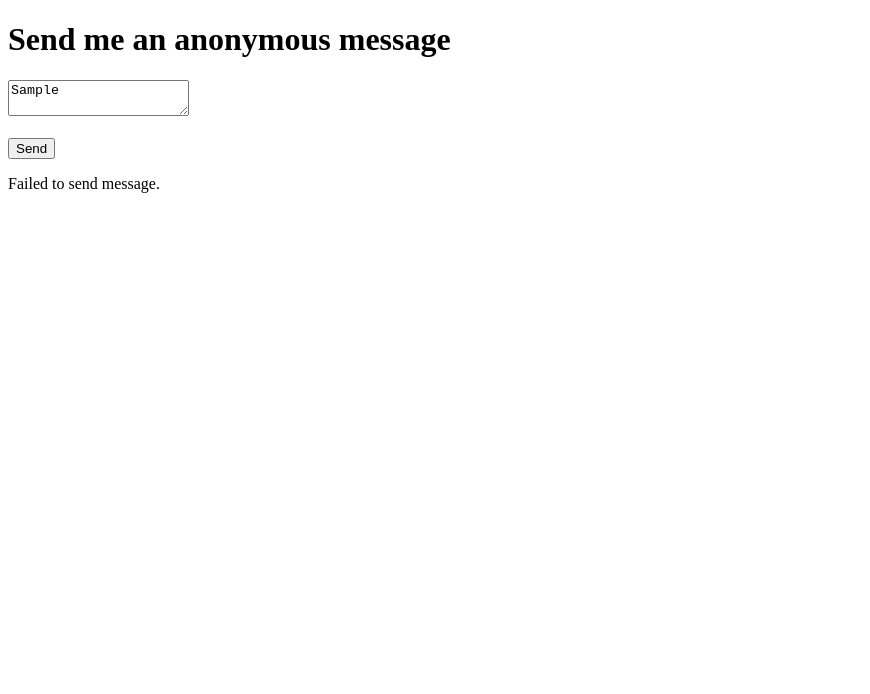
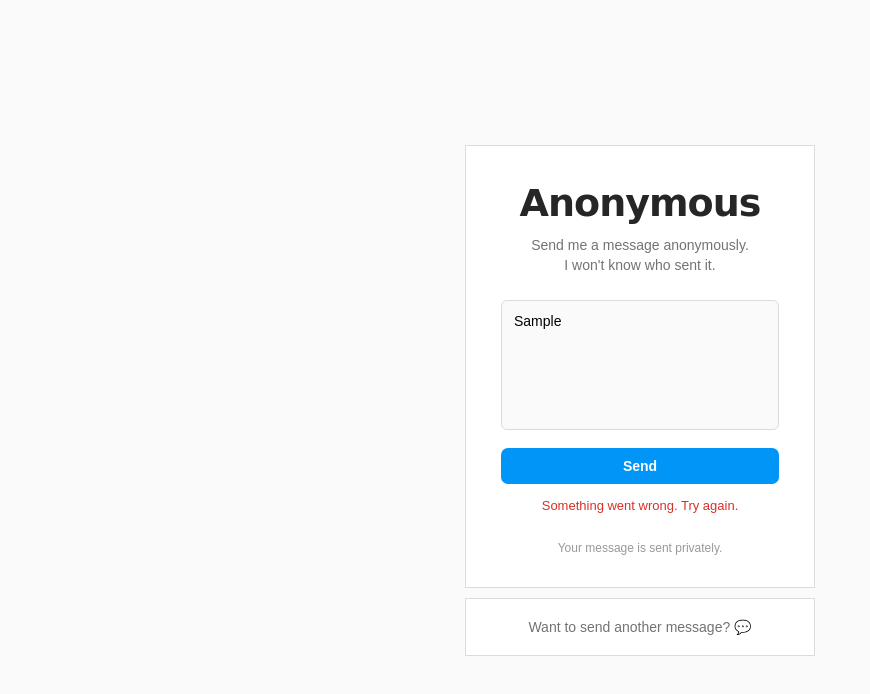
Before and after one commit to gourab-rabidas-1807/Anonymous-, a website: page index.html in a window 1280 px wide. Both pictures are taken after typing "Sample" into the empty fields and a click on the button "Send". Shown: the whole page, without its empty margins (0-870 px from the left). Drawn offline with Linux system fonts and the light colour scheme; no server answers.

Commit message:
Add files via upload

```diff
--- a/index.html
+++ b/index.html
@@ -3,33 +3,202 @@
 <head>
   <meta charset="UTF-8">
   <meta name="viewport" content="width=device-width, initial-scale=1.0">
+
   <title>Anonymous Message</title>
+
+  <style>
+    * {
+      box-sizing: border-box;
+    }
+
+    body {
+      margin: 0;
+      min-height: 100vh;
+      background: #fafafa;
+      font-family: Arial, Helvetica, sans-serif;
+      display: flex;
+      justify-content: center;
+      align-items: center;
+      color: #262626;
+    }
+
+    .container {
+      width: 100%;
+      max-width: 390px;
+      padding: 20px;
+    }
+
+    .card {
+      background: white;
+      border: 1px solid #dbdbdb;
+      padding: 35px 35px 30px;
+      text-align: center;
+    }
+
+    .logo {
+      font-family: cursive;
+      font-size: 38px;
+      font-weight: bold;
+      margin-bottom: 10px;
+      letter-spacing: -1px;
+    }
+
+    .subtitle {
+      color: #737373;
+      font-size: 14px;
+      line-height: 20px;
+      margin-bottom: 25px;
+    }
+
+    textarea {
+      width: 100%;
+      height: 130px;
+      resize: none;
+      border: 1px solid #dbdbdb;
+      border-radius: 6px;
+      background: #fafafa;
+      padding: 12px;
+      font-size: 14px;
+      outline: none;
+      font-family: Arial, Helvetica, sans-serif;
+    }
+
+    textarea:focus {
+      border-color: #a8a8a8;
+      background: white;
+    }
+
+    textarea::placeholder {
+      color: #8e8e8e;
+    }
+
+    button {
+      width: 100%;
+      margin-top: 14px;
+      border: none;
+      border-radius: 7px;
+      padding: 10px;
+      background: #0095f6;
+      color: white;
+      font-size: 14px;
+      font-weight: bold;
+      cursor: pointer;
+    }
+
+    button:active {
+      opacity: 0.7;
+    }
+
+    button:disabled {
+      opacity: 0.5;
+      cursor: not-allowed;
+    }
+
+    #status {
+      min-height: 20px;
+      margin: 14px 0 0;
+      font-size: 13px;
+    }
+
+    .success {
+      color: #16883e;
+    }
+
+    .error {
+      color: #d93025;
+    }
+
+    .footer-card {
+      background: white;
+      border: 1px solid #dbdbdb;
+      margin-top: 10px;
+      padding: 20px;
+      text-align: center;
+      font-size: 14px;
+      color: #737373;
+    }
+
+    .small {
+      font-size: 12px;
+      color: #999;
+      margin-top: 22px;
+      line-height: 17px;
+    }
+
+    @media (max-width: 430px) {
+      body {
+        align-items: flex-start;
+        padding-top: 45px;
+      }
+
+      .container {
+        padding: 10px;
+      }
+
+      .card {
+        border: none;
+      }
+
+      .footer-card {
+        border: none;
+      }
+    }
+  </style>
 </head>
 
 <body>
 
-  <h1>Send me an anonymous message</h1>
+  <div class="container">
+
+    <div class="card">
+
+      <div class="logo">
+        Anonymous
+      </div>
+
+      <div class="subtitle">
+        Send me a message anonymously.
+        <br>
+        I won't know who sent it.
+      </div>
 
       <form id="messageForm">
 
         <textarea
           id="message"
-      placeholder="Write your message..."
+          maxlength="1000"
+          placeholder="Write a message..."
           required
         ></textarea>
 
-    <br><br>
-
-    <button type="submit">Send</button>
+        <button id="sendButton" type="submit">
+          Send
+        </button>
 
       </form>
 
       <p id="status"></p>
 
+      <div class="small">
+        Your message is sent privately.
+      </div>
+
+    </div>
+
+    <div class="footer-card">
+      Want to send another message? 💬
+    </div>
+
+  </div>
+
+
   <script>
+
     const form = document.getElementById("messageForm");
     const message = document.getElementById("message");
+    const button = document.getElementById("sendButton");
     const status = document.getElementById("status");
+
 
     form.addEventListener("submit", async function(event) {
 
@@ -37,34 +206,65 @@
 
       const text = message.value.trim();
 
-      if (!text) return;
+      if (!text) {
+        status.textContent = "Please write a message.";
+        status.className = "error";
+        return;
+      }
+
+
+      button.disabled = true;
+      button.textContent = "Sending...";
+      status.textContent = "";
+
 
       try {
 
         const response = await fetch("/message", {
+
           method: "POST",
+
           headers: {
             "Content-Type": "application/json"
           },
+
           body: JSON.stringify({
             message: text
           })
+
         });
 
-        if (response.ok) {
+
+        const data = await response.json();
+
+
+        if (response.ok && data.success) {
+
           message.value = "";
+
           status.textContent = "Message sent!";
+          status.className = "success";
+
         } else {
-          status.textContent = "Failed to send message.";
+
+          status.textContent = "Couldn't send the message.";
+          status.className = "error";
+
         }
 
       } catch (error) {
 
-        status.textContent = "Something went wrong.";
+        status.textContent = "Something went wrong. Try again.";
+        status.className = "error";
 
       }
 
+
+      button.disabled = false;
+      button.textContent = "Send";
+
     });
+
   </script>
 
 </body>
```
Lines whose indentation alone changed are shown as unchanged.
